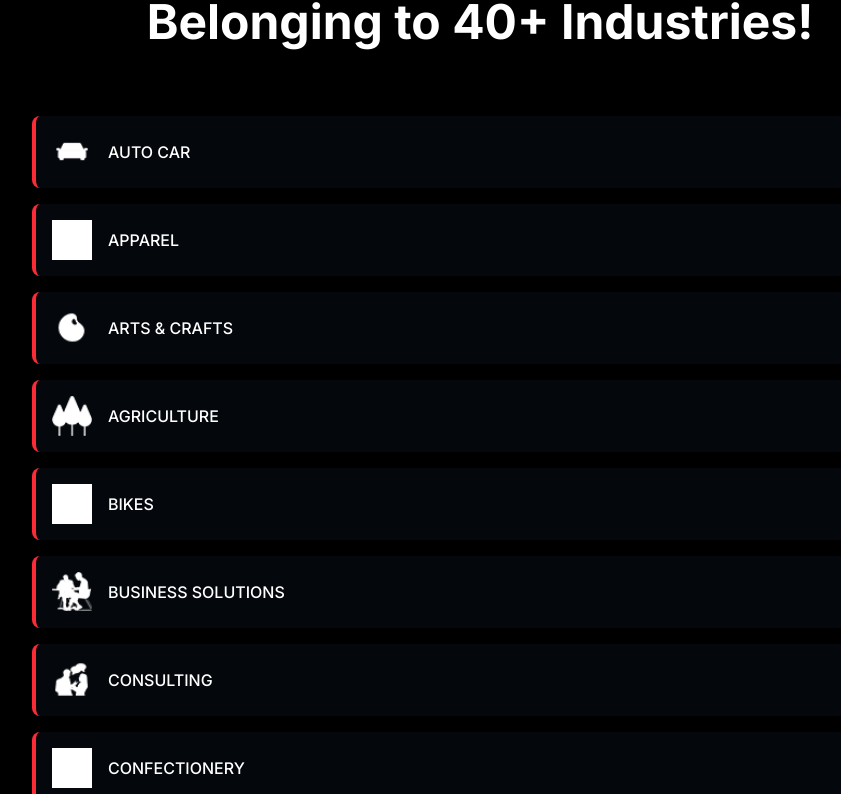
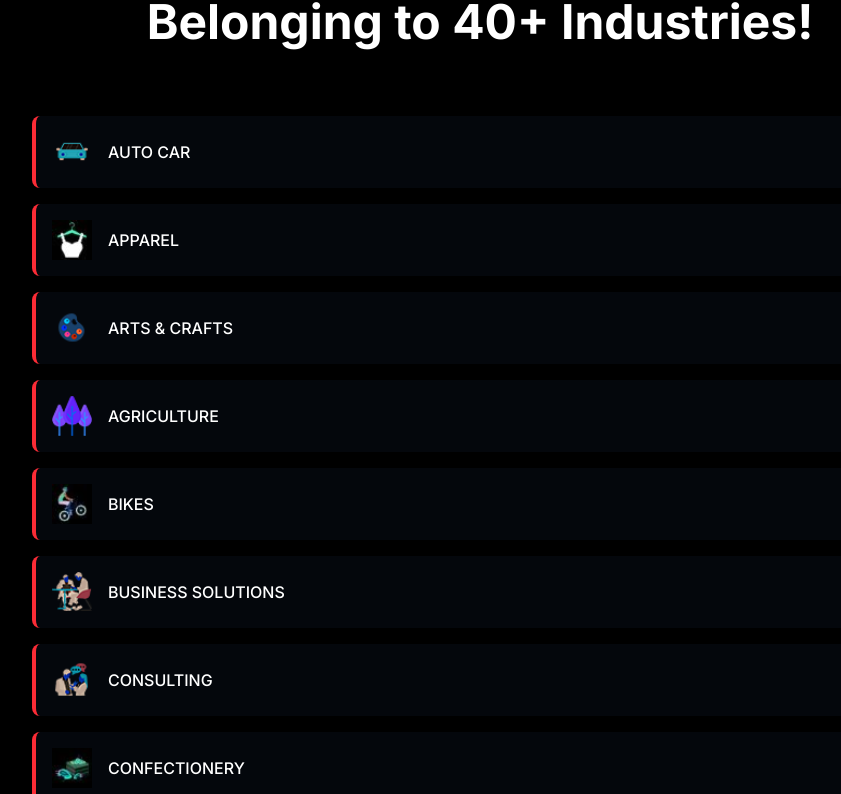
Before and after one commit to muhammadammar33/texturadigitals, a Next.js app: page / in a window 1280 px wide. Shown: the part 8600-9394 px from the top of the page, without its empty margins (160-1001 px from the left). Built offline with nearby package versions, Linux system fonts and the light colour scheme; a web font is replaced by a local one.

Commit message:
All Done

```diff
--- a/components/Industries.jsx
+++ b/components/Industries.jsx
@@ -78,7 +78,7 @@ export default function Industries() {
                   alt={industry.name}
                   width={40}
                   height={40}
-                  className="object-contain w-full h-full filter brightness-0 invert"
+                  className="object-contain w-full h-full filter invert"
                 />
               </div>
               <h3 className="text-white text-sm sm:text-base font-medium">
```
